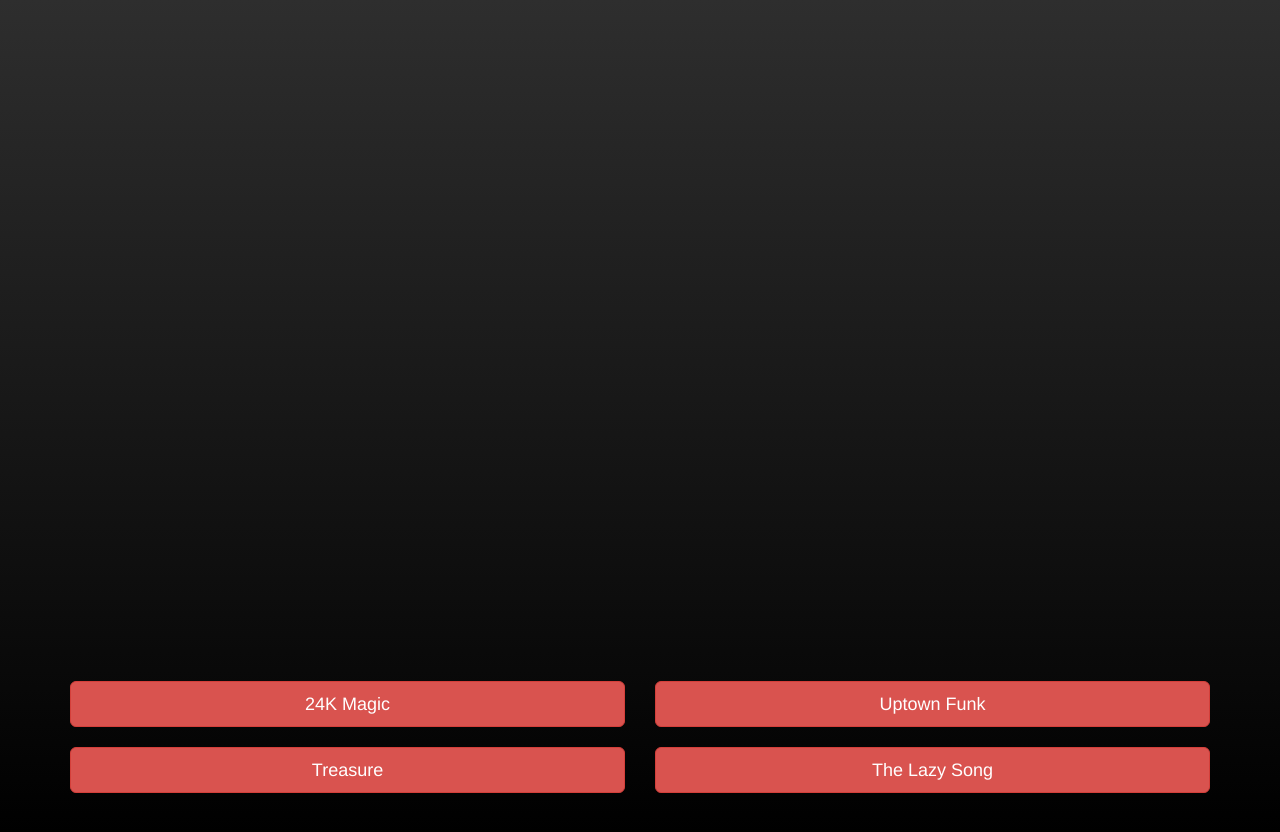
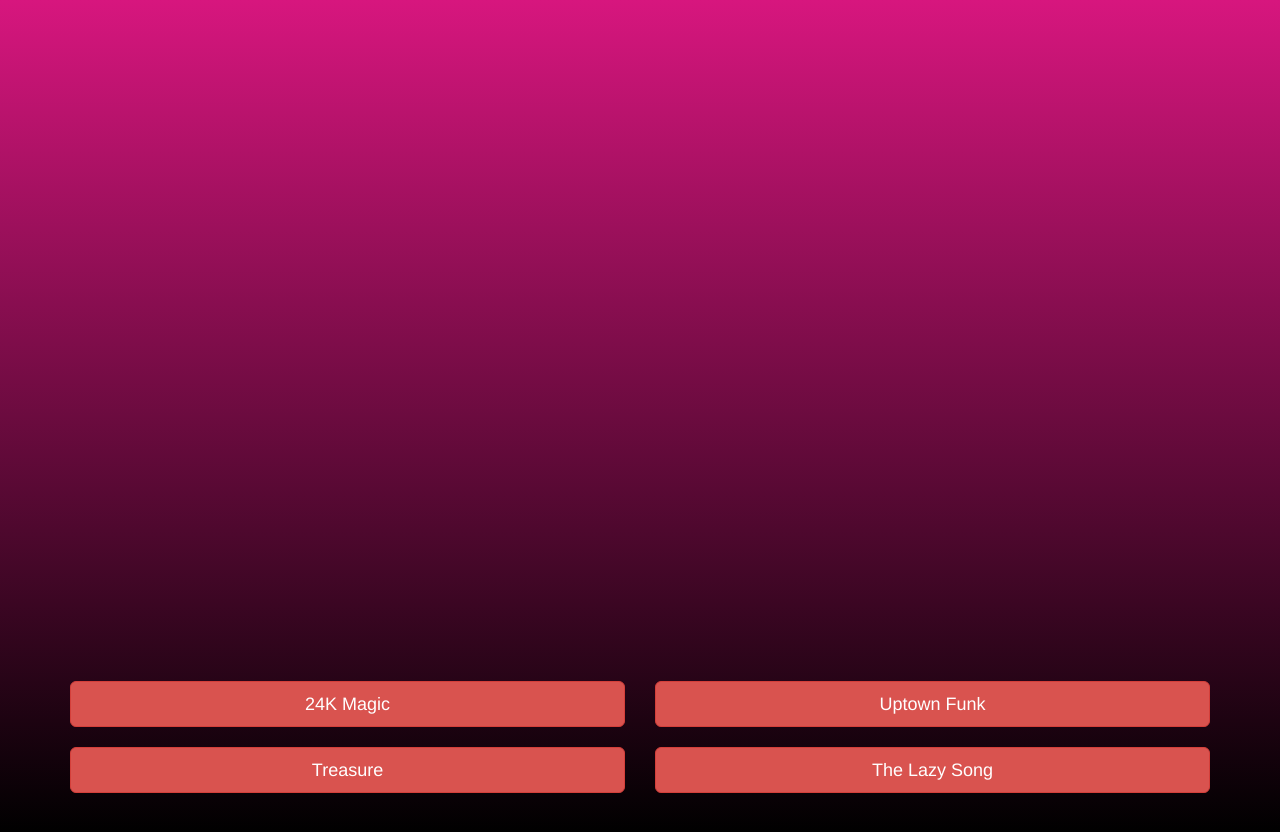
Before and after one commit to kbrook10/w5d3-make-a-movie-trailer-park, a plain HTML site: page trailer_files/index.html in a window 1280 px wide. Drawn offline with nearby package versions, Linux system fonts and the light colour scheme.

Commit message:
Improvements, hopefully

```diff
--- a/trailer_files/css/global.scss
+++ b/trailer_files/css/global.scss
@@ -3,5 +3,5 @@ html, body { min-height: 100%; }
 img { width: 100%; }
 
 body {
-    background: linear-gradient(rgb(46, 46, 46), rgb(0, 0, 0));
+    background: linear-gradient(rgb(215, 22, 126), rgb(0, 0, 0));
 }
```
Also changed, not shown: trailer_files/css/global.css, trailer_files/js/dist/jquery-canvas-sparkles.js.
